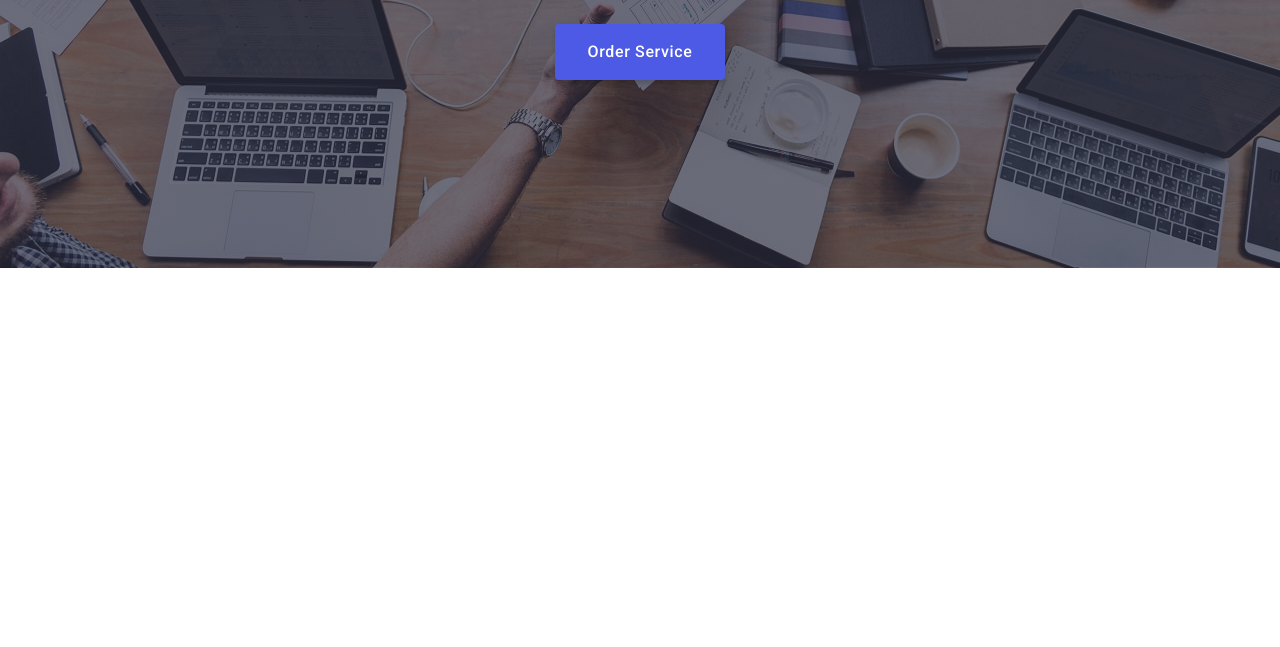
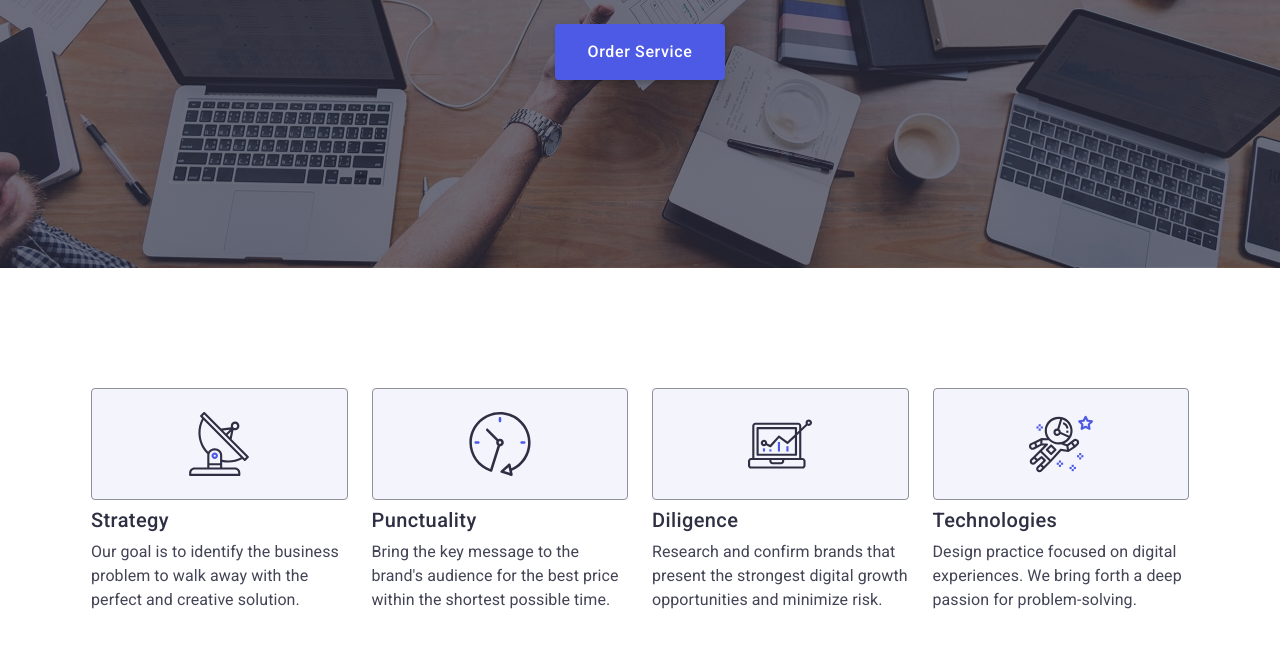
Before and after one commit to Vadimeks/goit-markup-hw-06, a plain HTML site: page index.html in a window 1280 px wide. Shown: the part 405-1052 px from the top of the page. Before the commit the page ends 800 px from the top, so only its background shows below. Drawn offline with nearby package versions, Linux system fonts and the light colour scheme.

Commit message:
add 2nd section About us

```diff
--- a/css/styles.css
+++ b/css/styles.css
@@ -490,3 +490,90 @@ button {
     }
   }
 }
+
+/* _______________________________________*/
+/* Second section - About */
+.about-section {
+  padding: 96px 16px;
+}
+.about-list {
+  display: flex;
+  justify-content: center;
+  flex-direction: column;
+  gap: 72px;
+}
+.about-items .thumb {
+  display: none;
+}
+.header-three {
+  font-weight: 700;
+  font-size: 36px;
+  color: #2e2f42;
+  letter-spacing: 0.02em;
+  line-height: 1.11;
+  margin-bottom: 8px;
+  text-align: center;
+}
+.text {
+  font-weight: 500;
+  font-size: 16px;
+  line-height: 1.5;
+  color: #434455;
+  letter-spacing: 0.02em;
+  text-align: left;
+}
+@media screen and (min-width: 768px) {
+  .about-section {
+    max-width: 768px;
+    margin: 0 auto;
+    padding: 96px 16px;
+  }
+  .about-list {
+    display: flex;
+    flex-direction: row;
+    flex-wrap: wrap;
+    gap: 72px 24px;
+    justify-content: center;
+  }
+  .about-items {
+    width: calc((100% - 24px) / 2);
+    display: flex;
+    flex-direction: column;
+  }
+  .header-three {
+    text-align: left;
+  }
+}
+@media screen and (min-width: 1158px) {
+  .about-section {
+    max-width: 1158px;
+    padding: 120px 15px;
+  }
+  .about-list {
+    gap: 24px;
+  }
+  .about-items {
+    width: calc((100% - 72px) / 4);
+  }
+  .about-items .thumb {
+    display: flex;
+    justify-content: center;
+    align-items: center;
+    border: 1px solid #8e8f99;
+    border-radius: 4px;
+    max-width: 264px;
+    height: 112px;
+    background-color: #f4f4fd;
+    margin-bottom: 8px;
+  }
+  .header-three {
+    font-weight: 500;
+    font-size: 20px;
+    line-height: 1.2;
+  }
+  .text {
+    font-weight: 400;
+    letter-spacing: 0.005em; /*Щоб текст вліз в 3 рядкі заміст 0,02ем*/
+    line-height: 1.5;
+  }
+}
--- a/index.html
+++ b/index.html
@@ -132,7 +132,7 @@
             </div>
         </section>
         <!--Second  Section - About Us-->
-        <section class="about-section hidden">
+        <section class="about-section">
             <div class="container">
 
                 <h2 class="visually-hidden">About us</h2>
@@ -173,8 +173,7 @@
                         <h3 class="header-three">Diligence</h3>
                         <p class="text">Research and confirm brands that present the strongest digital growth
                             opportunities and minimize
-                            risk.
-                        </p>
+                            risk.</p>
                     </li>
                     <li class="about-items">
                         <div class="thumb">
```
Also changed, not shown: css/styles-old.css (+0 -46 lines).
